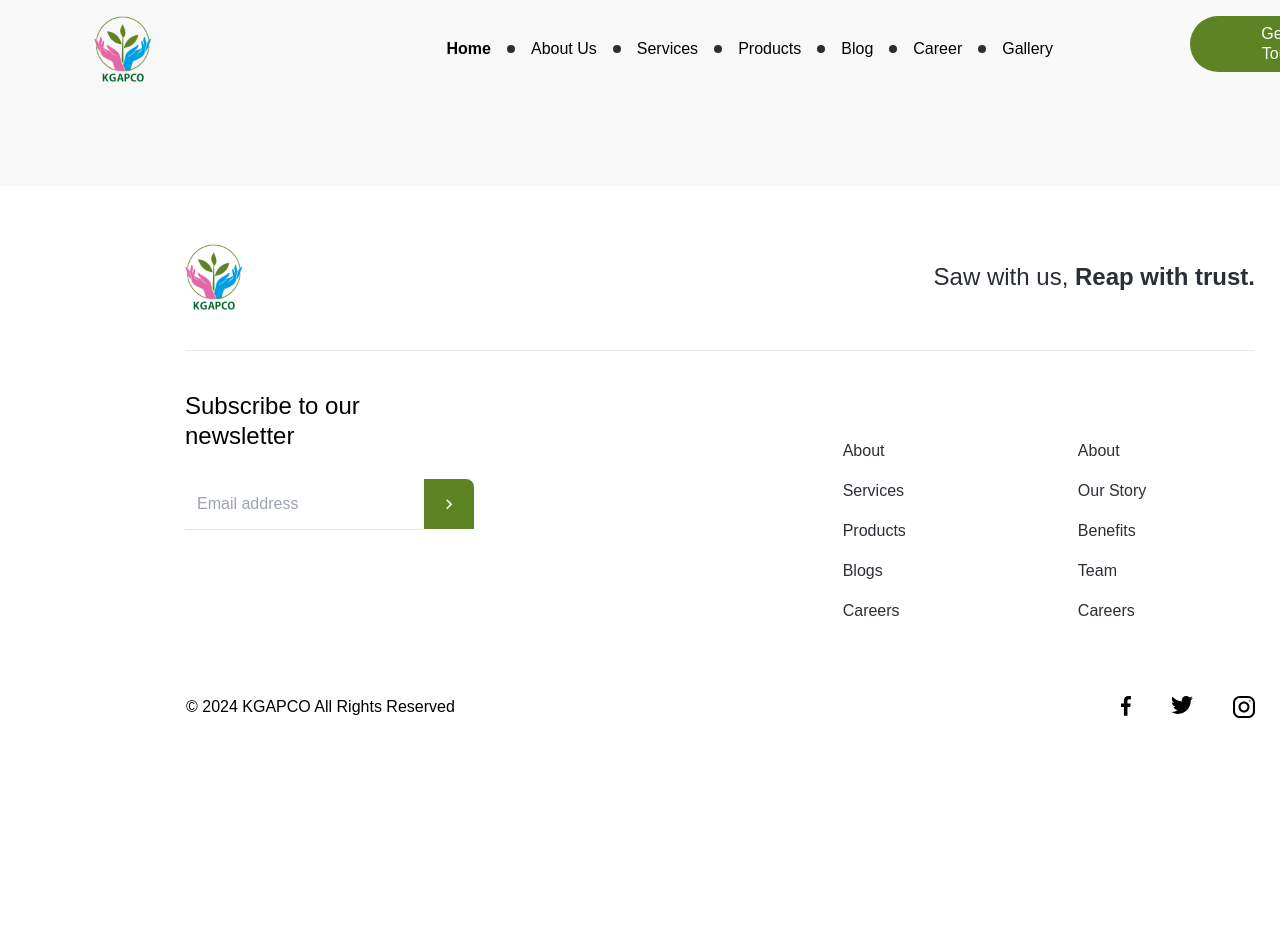
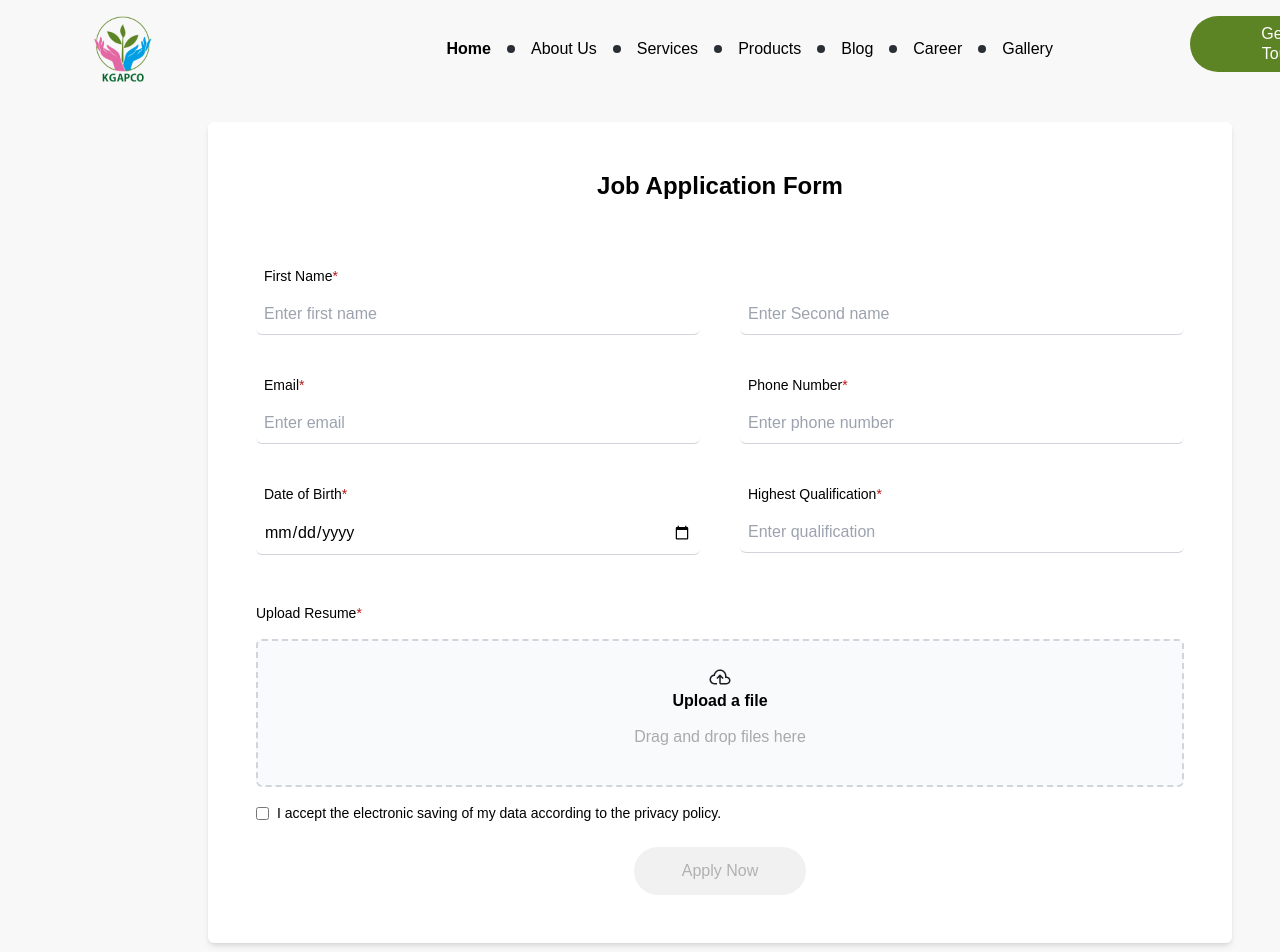
Before and after one commit to Vaishak2/Kerala_Agricultural_Producer_Firm, a React (Create React App) app: page /career/1 in a window 1280 px wide. Shown: the top 952 px of the page. Before the commit the page ends 800 px from the top, so only its background shows below. Built offline with nearby package versions, Linux system fonts and the light colour scheme.

Commit message:
Application page

```diff
--- a/package.json
+++ b/package.json
@@ -9,6 +9,7 @@
     "framer-motion": "^11.3.31",
     "react": "^18.3.1",
     "react-dom": "^18.3.1",
+    "react-dropzone": "^14.2.3",
     "react-router-dom": "^6.26.1",
     "react-scripts": "5.0.1",
     "react-slick": "^0.30.2",
--- a/src/App.js
+++ b/src/App.js
@@ -15,6 +15,7 @@ import BlogDetailPage3 from './Pages/BlogPage/BlogDetailPage3';
 import ServicesPage from './Pages/ServicesPage/ServicesPage';
 import CareerPage from './Pages/CareerPage/CareerPage';
 import ProductsPage from './Pages/ProductsPage/ProductsPage';
+import ApplicationForm from './Pages/Application/ApplicationForm';
 
 
 function App() {
@@ -37,6 +38,7 @@ function App() {
 
           <Route path='/services' Component={ServicesPage}/>
           <Route path='/career' Component={CareerPage}/>
+          <Route path="/career/:id" element={<ApplicationForm />} />
 
         </Routes>
         <Footer />
--- /dev/null
+++ b/src/Pages/Application/ApplicationForm.js
@@ -0,0 +1,192 @@
+import React, { useState } from 'react';
+import { useParams } from 'react-router-dom';
+import { useDropzone } from 'react-dropzone';
+import UploadIcon from '../../Assets/Icon/upload.svg';
+
+const ApplicationForm = () => {
+  const { id } = useParams(); // Retrieve the job ID from the URL
+
+  const [formData, setFormData] = useState({
+    firstName: '',
+    lastName: '',
+    email: '',
+    phoneNumber: '',
+    dob: '',
+    qualification: '',
+    resume: null,
+    consent: false,
+    file: null,
+  });
+
+  const [errors, setErrors] = useState({}); // Error state for validation feedback
+
+  const onDrop = (acceptedFiles) => {
+    setFormData({
+      ...formData,
+      file: acceptedFiles[0],
+    });
+  };
+
+  const { getRootProps, getInputProps, isDragActive } = useDropzone({
+    onDrop,
+    accept: 'application/pdf, application/msword, .doc, .docx',
+    multiple: false,
+  });
+
+  const handleChange = (e) => {
+    const { name, value, type, checked } = e.target;
+    setFormData(prevState => ({
+      ...prevState,
+      [name]: type === 'checkbox' ? checked : value,
+    }));
+  };
+
+  const validateForm = () => {
+    const newErrors = {};
+
+    if (!formData.firstName) newErrors.firstName = 'First Name is required';
+    if (!formData.email) newErrors.email = 'Email is required';
+    if (!formData.phoneNumber) newErrors.phoneNumber = 'Phone Number is required';
+    if (!formData.dob) newErrors.dob = 'Date of Birth is required';
+    if (!formData.qualification) newErrors.qualification = 'Qualification is required';
+    if (!formData.file) newErrors.file = 'Resume is required';
+    if (!formData.consent) newErrors.consent = 'You must accept the privacy policy';
+
+    setErrors(newErrors);
+    return Object.keys(newErrors).length === 0; // Return true if no errors
+  };
+
+  const handleSubmit = async (e) => {
+    e.preventDefault();
+
+    // Validate the form before submission
+    if (!validateForm()) {
+      return;
+    }
+
+    // Create FormData to handle file and other data
+    const formDataToSubmit = new FormData();
+    formDataToSubmit.append('firstName', formData.firstName);
+    formDataToSubmit.append('lastName', formData.lastName);
+    formDataToSubmit.append('email', formData.email);
+    formDataToSubmit.append('phoneNumber', formData.phoneNumber);
+    formDataToSubmit.append('dob', formData.dob);
+    formDataToSubmit.append('qualification', formData.qualification);
+    formDataToSubmit.append('resume', formData.file);
+    formDataToSubmit.append('consent', formData.consent);
+    formDataToSubmit.append('jobId', id); // Append the job ID to the form data
+
+    // try {
+      // const response = await fetch('https://your-backend-api-url.com/api/apply', {
+      //   method: 'POST',
+      //   body: formDataToSubmit,
+      // });
+
+      // if (response.ok) {
+        alert('Application submitted successfully!');
+        // Optionally, clear the form or redirect the user after successful submission
+        setFormData({
+          firstName: '',
+          lastName: '',
+          email: '',
+          phoneNumber: '',
+          dob: '',
+          qualification: '',
+          resume: null,
+          consent: false,
+          file: null,
+        });
+      // } else {
+      //   alert('Failed to submit application. Please try again.');
+      // }
+    // } catch (error) {
+      // console.error('Error submitting application:', error);
+      // alert('An error occurred while submitting the application.');
+    // }
+  };
+
+  const formFields = [
+    { label: 'First Name', type: 'text', name: 'firstName', placeholder: 'Enter first name', required: true },
+    { label: '', type: 'text', name: 'lastName', placeholder: 'Enter Second name', required: false },
+    { label: 'Email', type: 'email', name: 'email', placeholder: 'Enter email', required: true },
+    { label: 'Phone Number', type: 'tel', name: 'phoneNumber', placeholder: 'Enter phone number', required: true },
+    { label: 'Date of Birth', type: 'date', name: 'dob', placeholder: '', required: true },
+    { label: 'Highest Qualification', type: 'text', name: 'qualification', placeholder: 'Enter qualification', required: true }
+  ];
+
+  return (
+    <div className="flex mt-10 justify-center">
+      <div className="bg-white p-12 rounded-md shadow-md w-full max-w-5xl">
+        <h2 className="text-2xl font-semibold text-center mb-16">Job Application Form</h2>
+        <form onSubmit={handleSubmit}>
+          <div className="grid grid-cols-1 md:grid-cols-2 gap-10">
+            {formFields.map((field, index) => (
+              <div key={index} className="flex flex-col justify-start">
+                <label className="flex justify-start ml-2 text-sm font-medium h-6">
+                  {field.label} {field.required && <span className='text-red-700'>*</span>}
+                </label>
+                <input
+                  type={field.type}
+                  name={field.name}
+                  value={formData[field.name]}
+                  onChange={handleChange}
+                  placeholder={field.placeholder}
+                  className={`mt-1 w-full border-b focus:outline-none border-gray-300 rounded-md p-2 ${errors[field.name] ? 'border-red-500' : ''}`}
+                  required={field.required}
+                />
+                {errors[field.name] && <span className="text-red-500 text-sm">{errors[field.name]}</span>}
+              </div>
+            ))}
+          </div>
+
+          <div className="mt-12">
+            <label className="flex justify-start text-sm font-medium">Upload Resume <span className="text-red-700">*</span></label>
+            <div
+              {...getRootProps()}
+              className={`border-dashed border-2 border-gray-300 p-6 mt-4 w-full rounded-md text-center ${isDragActive ? 'bg-gray-200' : 'bg-gray-50'}`}
+            >
+              <input {...getInputProps()} />
+              {formData.file ? (
+                <p>{formData.file.name}</p>
+              ) : (
+                <div>
+                  <img className="mx-auto" src={UploadIcon} alt="Upload" />
+                  <h1 className="text-[16px] font-semibold">Upload a file</h1>
+                  <h1 className="text-[16px] leading-4 text-[#aaaaaa] mt-4 pb-4">Drag and drop files here</h1>
+                </div>
+              )}
+            </div>
+            {errors.file && <span className="text-red-500 text-sm">{errors.file}</span>}
+          </div>
+
+          <div className="mt-4 flex items-center">
+            <input
+              type="checkbox"
+              name="consent"
+              checked={formData.consent}
+              onChange={handleChange}
+              className="mr-2"
+              required
+            />
+            <label className="text-sm">I accept the electronic saving of my data according to the privacy policy.</label>
+          </div>
+          {errors.consent && <span className="text-red-500 text-sm">{errors.consent}</span>}
+
+          <div className="flex justify-center mt-6">
+            <button
+              type="submit"
+              className={`px-12 py-3 rounded-full ${formData.consent && formData.file
+                ? 'bg-[#5D8424] text-white cursor-pointer'
+                : 'bg-[#F1F1F1] text-[#B1B1B1] cursor-not-allowed'}`}
+              disabled={!formData.consent || !formData.file} // Disable button if no consent or file is not uploaded
+            >
+              Apply Now
+            </button>
+          </div>
+        </form>
+      </div>
+    </div>
+  );
+};
+
+export default ApplicationForm;
--- a/src/Pages/CareerPage/CareerPage.js
+++ b/src/Pages/CareerPage/CareerPage.js
@@ -1,4 +1,5 @@
 import React, { useState, useEffect } from 'react';
+import { useNavigate } from 'react-router-dom';
 import searchIcon from '../../Assets/Icon/search.svg'
 import ArrowLeft from '../../Assets/Icon/arrow-left.svg'
 import ArrowRight from '../../Assets/Icon/arrow-right.svg'
@@ -83,6 +84,21 @@ const CareerPage = () => {
     const [searchTerm, setSearchTerm] = useState('');
     const [currentPage, setCurrentPage] = useState(1);
     const [jobsPerPage] = useState(5);
+    const navigate = useNavigate();
+
+
+
+
+    const handleSearch = (e) => {
+        setSearchTerm(e.target.value);
+        setCurrentPage(1);
+    };
+
+    const handleApply = (jobId) => {
+        navigate(`/career/${jobId}`);
+    };
+
+    const paginate = (pageNumber) => setCurrentPage(pageNumber);
 
     useEffect(() => {
         const fetchJobs = async () => {
@@ -107,17 +123,10 @@ const CareerPage = () => {
         fetchJobs();
     }, [searchTerm, currentPage]);
 
-    const handleSearch = (e) => {
-        setSearchTerm(e.target.value);
-        setCurrentPage(1);
-    };
-
-    const paginate = (pageNumber) => setCurrentPage(pageNumber);
-
     return (
         <div className="container mx-auto px-4 md:px-60 py-8">
             <h1 className="text-5xl font-semibold mb-8 text-center">Current Openings</h1>
-            <div className="mb-6 flex w-full p-3 border border-gray-300 rounded-md">
+            <div className="mb-6 flex w-full  p-3 border border-gray-300 rounded-md">
                 <img
                     src={searchIcon}
                     alt='searchIcon'
@@ -132,7 +141,7 @@ const CareerPage = () => {
                 />
             </div>
             {jobs.map(job => (
-                <div key={job.id} className="bg-white  rounded-lg p-4 mb-4 flex justify-between items-center">
+                <div key={job.id} className="bg-white  rounded-lg p-4 mb-4 md:flex justify-between items-center">
                     <div className='text-left'>
                         <h3 className="text-xl font-semibold">{job.title}</h3>
                         <p>{job.location}</p>
@@ -142,7 +151,10 @@ const CareerPage = () => {
                         </div>
                     </div>
                     <div>
-                        <button className="bg-[#5D8424] text-white px-6 py-4 rounded-full">Apply ↗</button>
+                        <button
+                         onClick={() => handleApply(job.id)}
+                        className="bg-[#5D8424] text-white px-12 md:my-0 my-5 md:px-6 py-4 rounded-full">Apply ↗
+                        </button>
                     </div>
                 </div>
             ))}
@@ -157,7 +169,7 @@ const CareerPage = () => {
                     </button>
                 ))}
             </div> */}
-            <div className="flex justify-end items-center space-x-2 mt-8">
+            <div className="flex md:justify-end justify-center items-center space-x-2 mt-8">
                 <button
                     onClick={() => paginate(currentPage - 1)}
                     disabled={currentPage === 1}
```
Also changed, not shown: src/Assets/Icon/upload.svg (added), 1 other file (tests, documents, lock files or other folders).
